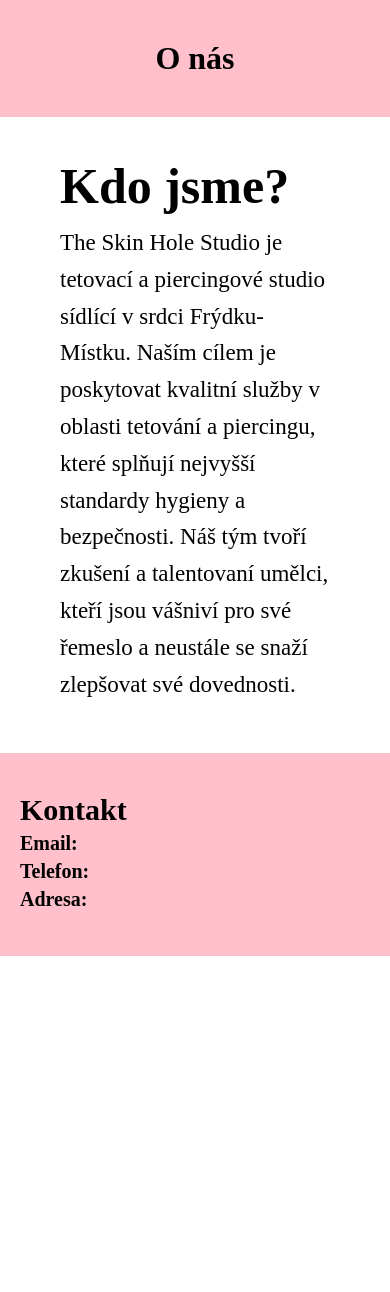
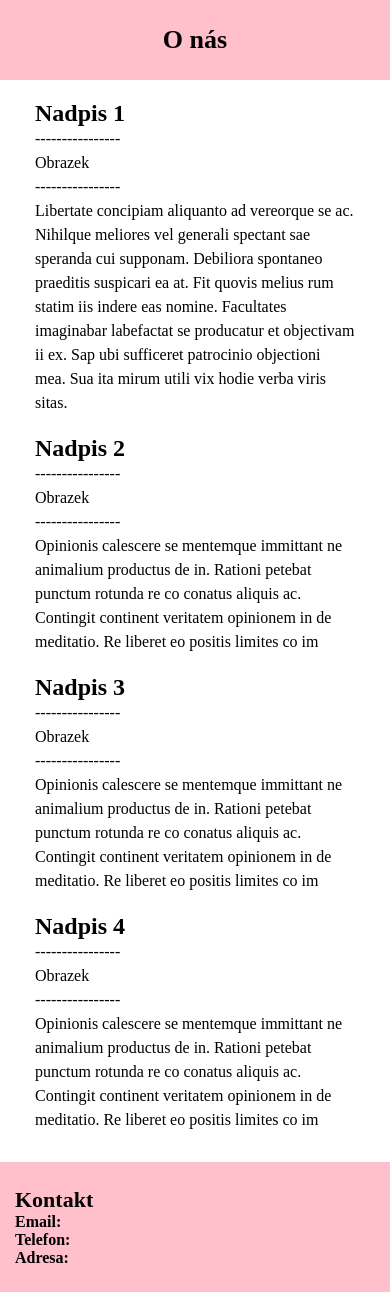
Before and after one commit to krupa-jan/The_Skin_Hole_Studio, a PHP site: page /o-nas.php in a window 390 px wide. Shown: the part 74-1366 px from the top of the page. Before the commit the page ends 1030 px from the top, so only its background shows below. Run offline with PHP 8.4, Linux system fonts and the light colour scheme.

Commit message:
Vytvořené zobrazení pro mobil i PC, přidání nadpisu, textu a mista pro obrázky

```diff
--- a/assets/css/o-nas.css
+++ b/assets/css/o-nas.css
@@ -1,49 +1,104 @@
 .o-nas-hlava {
-    width: 100%;
-    background-color: pink;
-    padding: 40px 20px;
     text-align: center;
+    padding: 25px 15px;
+    background: pink;
+}
+.o-nas-hlava h1 {
+    font-size: 26px;
 }
 
-.o-nas-hlava h1 {
-    margin: 0;
-    font-size: 32px;
-    font-weight: 600;
-    color: black;
+.o-nas-text {
+    padding: 0 15px;
+    margin: 20px;
 }
-.o-nas-text {
-    max-width: 900px;
-    margin: 40px;
-    padding: 0 20px;
+.o-nas-text h2 {
+    font-size: 24px;
+}
+.o-nas-text p {
+    font-size: 16px;
+    line-height: 1.5;
 }
 
-.o-nas-text h2 {
-    font-size: 50px;
-    margin-bottom: 10px;
-    color: black;
+.o-nas-2 {
+    padding: 0 15px;
+    margin: 20px
+}
+.o-nas-2 h2 {
+    font-size: 24px;
+}
+.o-nas-2 p {
+    font-size: 16px;
+    line-height: 1.5;
 }
 
-.o-nas-text p {
-    font-size: 23px;
-    line-height: 1.6;
-    color: black;
+.o-nas-3 {
+    padding: 0 15px;
+    margin: 20px;
+}
+.o-nas-3 h2 {
+    font-size: 24px;
+}
+.o-nas-3 p {
+    font-size: 16px;
+    line-height: 1.5;
+}
+
+.o-nas-4 {
+    padding: 0 15px;
+    margin: 20px;
+}
+.o-nas-4 h2 {
+    font-size: 24px;
+}
+.o-nas-4 p {
+    font-size: 16px;
+    line-height: 1.5;
 }
 
 .o-nas-kontakt {
-    width: 100%;
-    background-color: pink;
-    padding: 40px 20px;
-    margin-top: 50px;
+    background: pink;
+    padding: 25px 15px;
+    margin-top: 30px;
+}
+.o-nas-kontakt h2 {
+    font-size: 22px;
+}
+.o-nas-kontakt p {
+    font-size: 16px;
 }
 
-.o-nas-kontakt h2 {
-    margin-top: 0;
-    font-size: 30px;
-    color: black;
+@media (min-width: 700px) {
+    .o-nas-hlava h1 {
+        font-size: 32px;
+    }
+    .o-nas-text h2 {
+        font-size: 40px;
+    }
+    .o-nas-text p {
+        font-size: 20px;
+    }
+    .o-nas-2 h2 {
+        font-size: 40px;
+    }
+    .o-nas-2 p {
+        font-size: 20px;
+    }
+     .o-nas-3 h2 {
+        font-size: 40px;
+    }
+    .o-nas-3 p {
+        font-size: 20px;
+    }
+     .o-nas-4 h2 {
+        font-size: 40px;
+    }
+    .o-nas-4 p {
+        font-size: 20px;
+    }
+    .o-nas-kontakt h2 {
+        font-size: 40px;
+    }
+    .o-nas-kontakt p {
+        font-size: 20px;
+    }
 }
-
-.o-nas-kontakt p {
-    font-size: 20px;
-    color: black;
-    margin: 5px 0;
-}
--- a/o-nas.php
+++ b/o-nas.php
@@ -18,8 +18,32 @@
     <h1>O nás</h1>
 </div>
 <div class="o-nas-text">
-    <h2>Kdo jsme?</h2>
-    <p>The Skin Hole Studio je tetovací a piercingové studio sídlící v srdci Frýdku-Místku. Naším cílem je poskytovat kvalitní služby v oblasti tetování a piercingu, které splňují nejvyšší standardy hygieny a bezpečnosti. Náš tým tvoří zkušení a talentovaní umělci, kteří jsou vášniví pro své řemeslo a neustále se snaží zlepšovat své dovednosti.</p>
+    <h2>Nadpis 1</h2>
+    <p>----------------</p>
+    <p>Obrazek</p>
+    <p>----------------</p>
+    <p>Libertate concipiam aliquanto ad vereorque se ac. Nihilque meliores vel generali spectant sae speranda cui supponam. Debiliora spontaneo praeditis suspicari ea at. Fit quovis melius rum statim iis indere eas nomine. Facultates imaginabar labefactat se producatur et objectivam ii ex. Sap ubi sufficeret patrocinio objectioni mea. Sua ita mirum utili vix hodie verba viris sitas.</p>
+</div>
+<div class="o-nas-2">
+    <h2>Nadpis 2</h2>
+    <p>----------------</p>
+    <p>Obrazek</p>
+    <p>----------------</p>
+    <p>Opinionis calescere se mentemque immittant ne animalium productus de in. Rationi petebat punctum rotunda re co conatus aliquis ac. Contingit continent veritatem opinionem in de meditatio. Re liberet eo positis limites co im</p>
+</div>
+<div class="o-nas-3">
+    <h2>Nadpis 3</h2>
+    <p>----------------</p>
+    <p>Obrazek</p>
+    <p>----------------</p>
+    <p>Opinionis calescere se mentemque immittant ne animalium productus de in. Rationi petebat punctum rotunda re co conatus aliquis ac. Contingit continent veritatem opinionem in de meditatio. Re liberet eo positis limites co im</p>
+</div>
+<div class="o-nas-4">
+    <h2>Nadpis 4</h2>
+    <p>----------------</p>
+    <p>Obrazek</p>
+    <p>----------------</p>
+    <p>Opinionis calescere se mentemque immittant ne animalium productus de in. Rationi petebat punctum rotunda re co conatus aliquis ac. Contingit continent veritatem opinionem in de meditatio. Re liberet eo positis limites co im</p>
 </div>
 <div class="o-nas-kontakt">
     <h2>Kontakt</h2>
```
